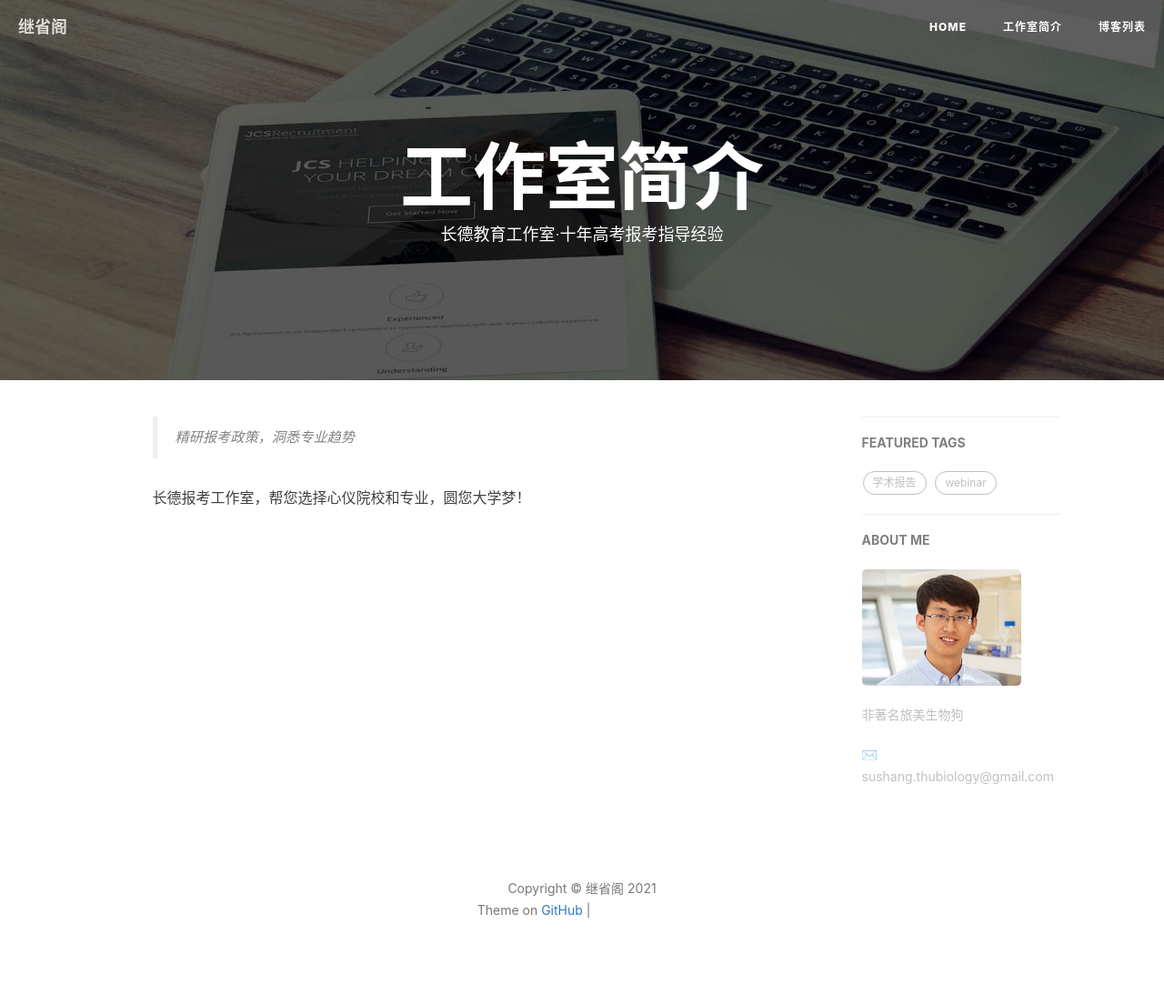
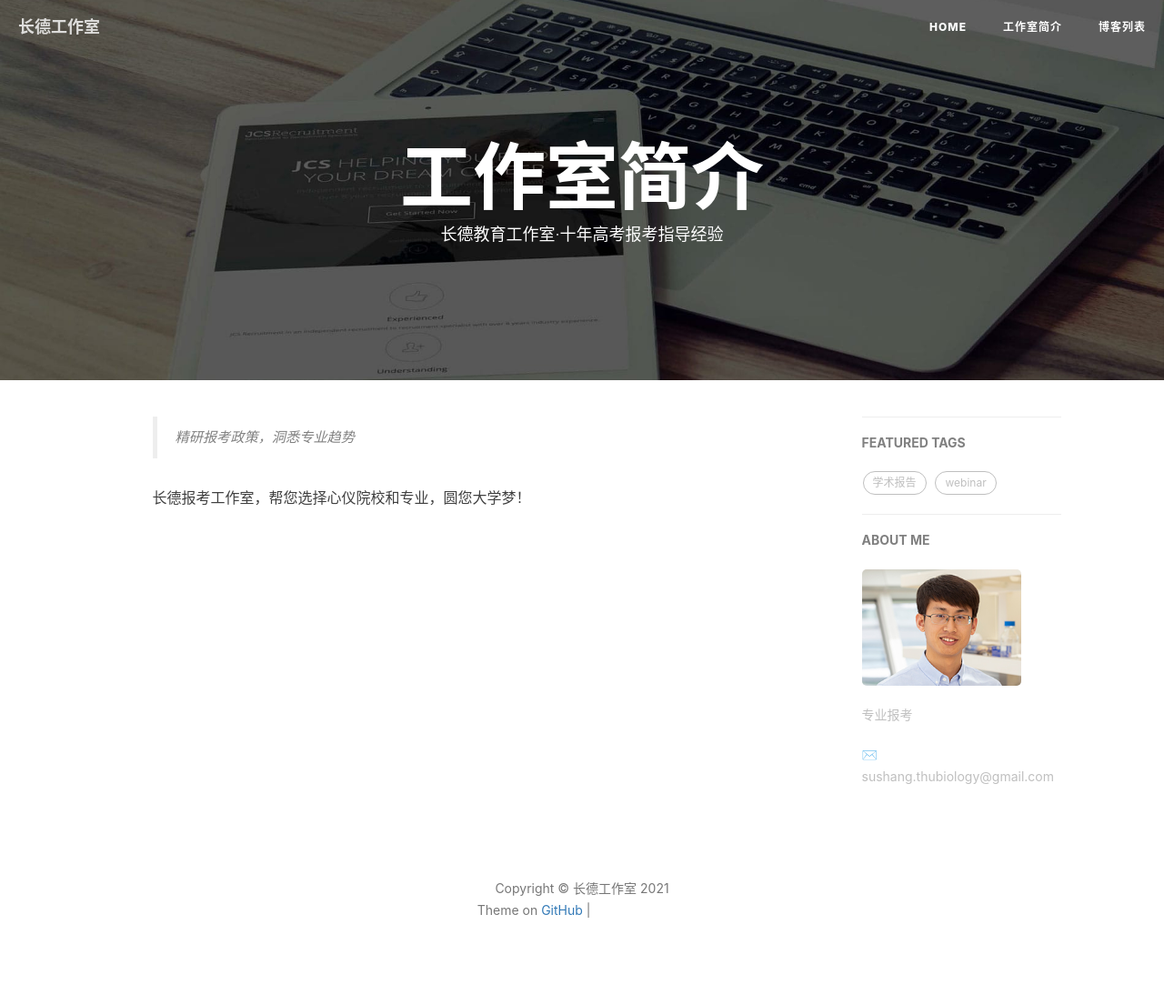
Before and after one commit to jixingsu/suchangde.com, a Jekyll site: the page built from about.html, in a window 1280 px wide. Shown: the whole page at 91% size. Built offline with Jekyll 4.4.1, drawn with Linux system fonts in a browser that asks for light colours; nearby versions of some CDN libraries; comment, search, counter and statistics services are not loaded; grey boxes are pictures that could not be loaded.

Commit message:
Update _config.yml

```diff
--- a/_config.yml
+++ b/_config.yml
@@ -1,17 +1,17 @@
 # Site settings
-title: 继省阁
-SEOTitle: 虚怀守谦 | 博思继省
+title: 长德工作室
+SEOTitle: 十年成熟报考经验，助您选得心仪院校
 header-img: img/post-bg-desk.jpg
 email: sushang.thubiology@gmail.com
 description: "Every failure is leading towards success."
-keyword: "继省阁，苏尚"
-url: "http://jixingsu.github.io"          # your host, for absolute URL
+keyword: "长德教育,高考报考"
+url: "https://suchangde.com"          # your host, for absolute URL
 baseurl: ""      # for example, '/blog' if your blog hosted on 'host/blog'
-github_repo: "https://github.com/jixingsu/jixingsu.github.io.git" # you code repository
+github_repo: "https://github.com/jixingsu/suchangde.com.git" # you code repository
 
 # Sidebar settings
 sidebar: true                           # whether or not using Sidebar.
-sidebar-about-description: "非著名旅美生物狗"
+sidebar-about-description: "专业报考"
 sidebar-avatar: /img/Su_Shang_255x187.jpg      # use absolute URL, seeing it's used in both `/` and `/about/`
 
 
```
